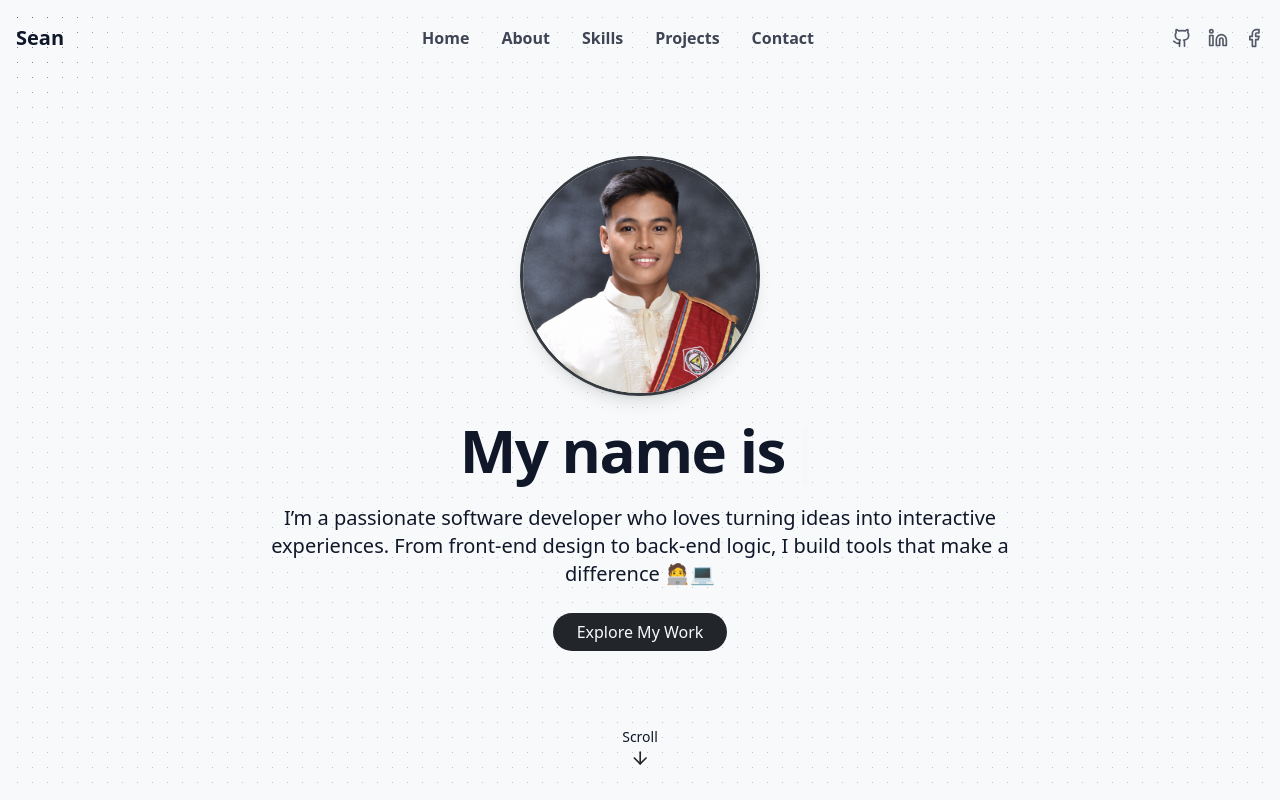
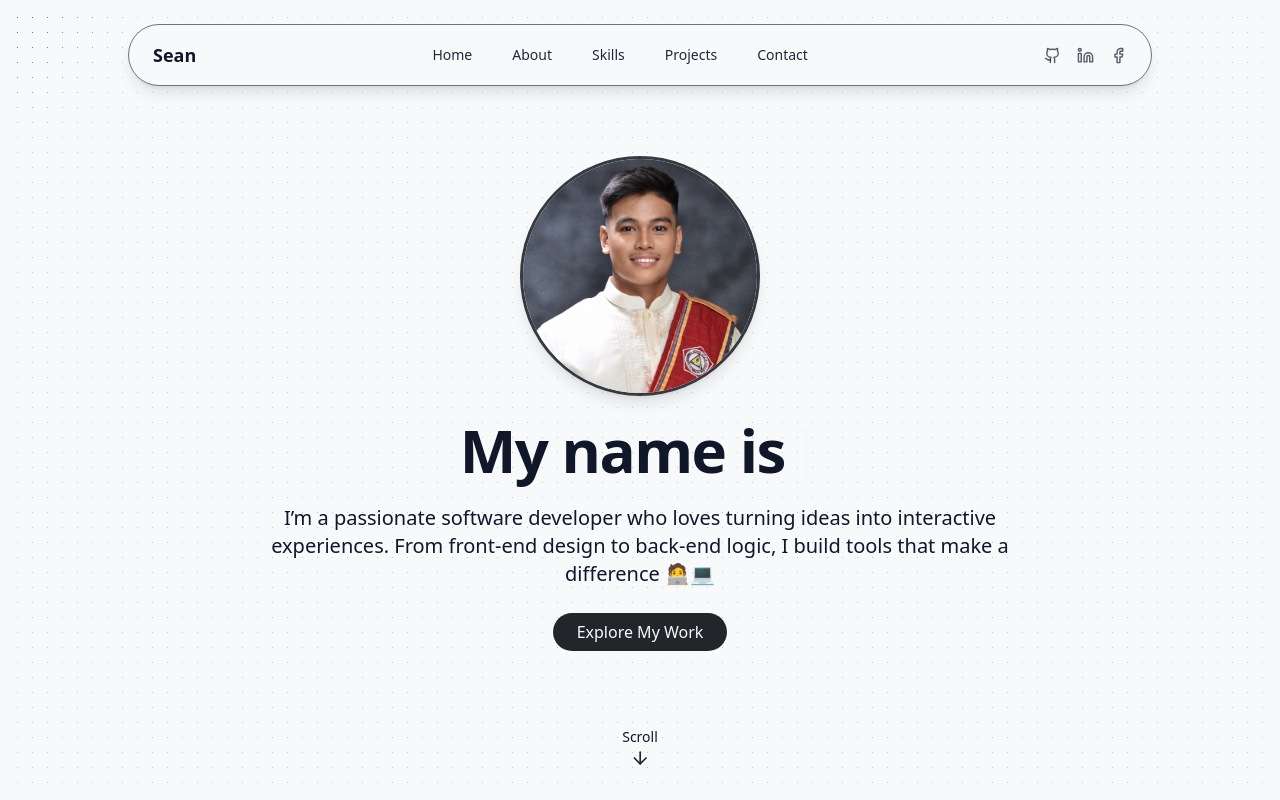
Before and after one commit to DarthCoder-afk/react-portfolio, a React (Vite) app: page / in a window 1280 px wide. Shown: the top 800 px of the page. Built offline with nearby package versions, Linux system fonts and the light colour scheme.

Commit message:
changed navbar layout

```diff
--- a/src/components/NavBar.jsx
+++ b/src/components/NavBar.jsx
@@ -33,35 +33,48 @@ export const NavBar = () => {
     }, [isMenuOpen]);
 
     return <nav className={cn("fixed w-full z-40 font-semibold transition-all duration-200",
-        Scrolled ? "py-3 bg-[#f8fafc] shadow-lg" : "py-5",
+        Scrolled ? "py-3 bg-[#f8fafc] shadow-lg md:bg-transparent md:shadow-none" : "py-5 bg-transparent",
     )}>
-        <div className="container mx-auto flex items-center justify-between px-4 py-1">
-            <a href="#hero" className="text-xl font-bold text-primary flex items-center hidden md:flex">
-                <span className="relative z-10">
+        <div className="container mx-auto flex items-center justify-between px-4">
+
+             {/* Desktop View */}
+            <div className="hidden md:flex w-full justify-center mt-1">
+                <div className="w-full max-w-5xl bg-[#f8f9fa] border border-[#6C757D] rounded-full shadow-lg px-6 py-4 flex items-center justify-between">
+
+                    {/* Left: Name */}
+                    <a href="#hero" className="text-lg font-bold text-primary">
                         <span className="text-foreground">Sean</span>
-                </span>
                     </a>
 
-            {/* Desktop View */}
-            <div className="hidden md:flex flex-1 justify-center space-x-8">
+                    {/* Center: Navigation */}
+                    <div className="flex space-x-6 gap-4">
                         {navItems.map((item, key) => (
-                    <a key={key} href={item.href} className="border-b border-transparent text-foreground/80 hover:text-primary hover:border-primary hover:border-b-2 transition-colors duration-200 ">
-                        {item.name}</a>
+                            <a
+                            key={key}
+                            href={item.href}
+                            className="text-sm font-medium text-gray-800 hover:text-primary transition-colors"
+                            >
+                            {item.name}
+                            </a>
                         ))}
                     </div>
 
-            {/* Social Icons */}
-            <div className="flex space-x-4 ml-auto hidden md:flex">
+                    {/* Right: Social Icons */}
+                    <div className="flex space-x-4">
                         <a href="https://github.com/DarthCoder-afk" target="_blank" rel="noopener noreferrer">
-                <Github className="text-foreground/70 hover:text-primary transition" size={20} />
+                            <Github className="text-foreground/70 hover:text-primary transition" size={17} />
                         </a>
                         <a href="https://www.linkedin.com/in/seanmichaelarriolaborje" target="_blank" rel="noopener noreferrer">
-                <Linkedin className="text-foreground/70 hover:text-primary transition" size={20} />
+                            <Linkedin className="text-foreground/70 hover:text-primary transition" size={17} />
                         </a>
                         <a href="https://www.facebook.com/seanmichael.borje.7/" target="_blank" rel="noopener noreferrer">
-                <Facebook className="text-foreground/70 hover:text-primary transition" size={20} />
+                            <Facebook className="text-foreground/70 hover:text-primary transition" size={17} />
                         </a>
                     </div>
+
+                </div>
+            </div>
+
 
             {/* Mobile View */}
 
```
Lines whose indentation alone changed are shown as unchanged.
